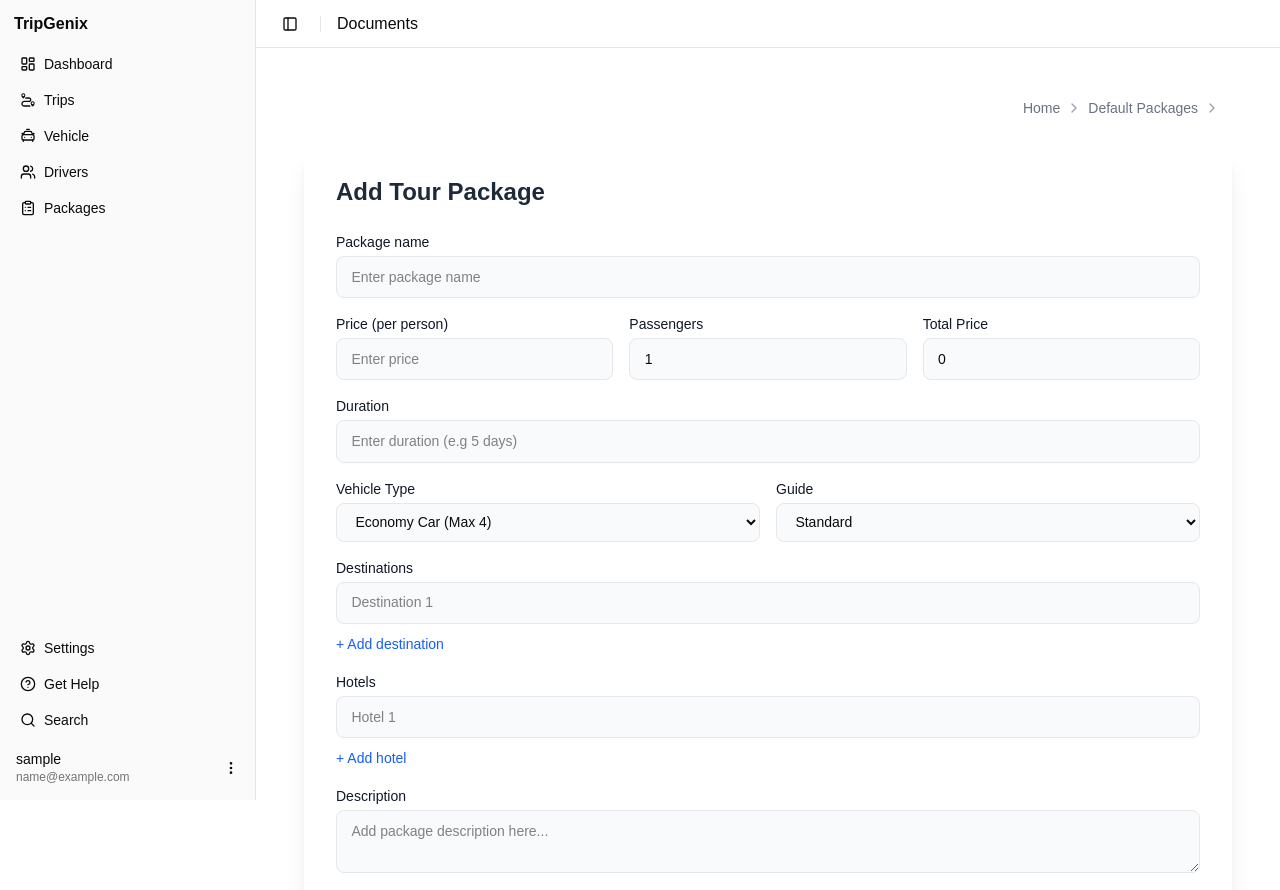
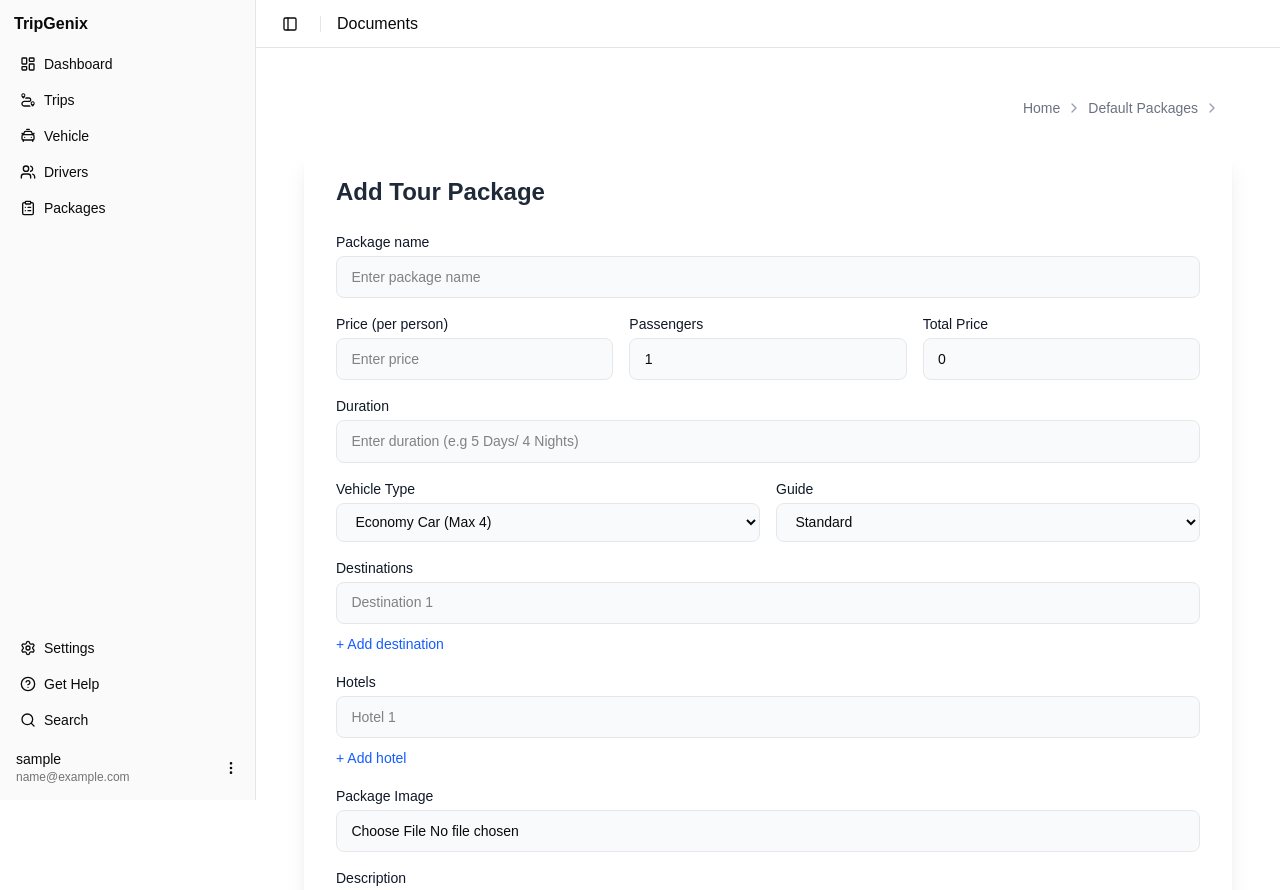
Before and after one commit to TripGenix/adminTripgenix, a React (Vite) app: page /packages/add in a window 1280 px wide. Shown: the top 890 px of the page. Built offline with nearby package versions, Linux system fonts and the light colour scheme; sample sign-in values are in the browser's storage.

Commit message:
Add default_package image

```diff
--- a/src/api/PackageApi.js
+++ b/src/api/PackageApi.js
@@ -14,32 +14,26 @@
   deletePackage(id) {
     return axiosClientPackages.delete(`/${id}`);
   },
-  createPackage(payload) {
-    return axiosClientPackages.post("", payload).then((res) => {
+  async createPackage(payload) {
+    const res = await axiosClientPackages.post("", payload);
     if (typeof res.data === "string" && res.data.toLowerCase().includes("exist")) {
       throw new Error(res.data);
     }
-
     if (res.data?.success === false) {
       throw new Error(res.data.message || "Package save failed");
     }
-
     return res;
-    });
   },
 
-  updatePackage(id, payload) {
-    return axiosClientPackages.put(`/${id}`, payload).then((res) => {
+  async updatePackage(id, payload) {
+    const res = await axiosClientPackages.put(`/${id}`, payload);
     if (typeof res.data === "string" && res.data.toLowerCase().includes("error")) {
       throw new Error(res.data);
     }
-
     if (res.data?.success === false) {
       throw new Error(res.data.message || "Package update failed");
     }
-
     return res;
-    });
   },
 };
 
--- a/src/api/axioClients/axiosClientPackages.js
+++ b/src/api/axioClients/axiosClientPackages.js
@@ -1,7 +1,7 @@
 import axios from "axios";
 
 const axiosClientPackages = axios.create({
-  baseURL: "http://localhost:8082/api/packages",
+  baseURL: "http://localhost:8084/api/packages",
   headers: {
     "Content-Type": "application/json",
   },
--- a/src/hooks/use-auth-user.js
+++ b/src/hooks/use-auth-user.js
@@ -30,7 +30,7 @@
         email: email
       });
     } else {
-      setUser(defaultUser);
+     setUser(defaultUser);
     }
   }, []);
 
--- a/src/pages/DefaultPackages/PackageForm.jsx
+++ b/src/pages/DefaultPackages/PackageForm.jsx
@@ -5,6 +5,7 @@
 import { toast } from "sonner";
 import { Loader2 } from "lucide-react";
 import PageBreadcrumb from "@/components/common/PageBreadcrumb";
+import uploadImage from "@/utils/uploadImage";
 
 export default function PackageForm() {
   const { id } = useParams();
@@ -16,11 +17,12 @@
   totalPrice:0,
   passengers: 1,
   duration: "",
-  vehicle: "ECONOMY",
-  guide: "",
+  vehicle: "Economy Car",
+  guide: "Standard Guide",
   destinations: [""],
   hotels: [""],
   features: "",
+  imageUrl: "",
   popular: false,
 };
 
@@ -35,6 +37,9 @@
 const [loading, setLoading] = useState(false);
 const [saving, setSaving] = useState(false);
 const [errors, setErrors] = useState({});
+const [imageFile, setImageFile] = useState(null);
+const [imagePreview, setImagePreview] = useState("");
+
 
 const pricePerPerson = Number(form.price || 0);
 const passengers = Number(form.passengers || 1);
@@ -43,6 +48,7 @@
   passengers === 1
     ? pricePerPerson
     : pricePerPerson * passengers * 0.75;
+
 
 
 useEffect(() => {
@@ -57,11 +63,12 @@
             price: p.price || "",
             totalPrice: p.totalPrice || 0,
             duration: p.duration || "",
-            vehicle: p.vehicle || "ECONOMY",
+            vehicle: p.vehicle || "",
             guide: p.guide || "",
             features: p.features?.join(", ") || "",
             popular: p.popular || false,
             passengers: p.passengers || 1,
+            imageUrl: p.imageUrl || "",
             destinations: p.destinations?.length ? p.destinations : [""],
             hotels: p.hotels?.length ? p.hotels : [""],
           });
@@ -72,6 +79,8 @@
       setForm(emptyForm);
     }
   }, [id]);
+
+
 
   const validate = () => {
       const e = {};
@@ -90,6 +99,7 @@
         e.destinations = "At least one destination required";
       if (!form.hotels.filter(h => h.trim()).length)
         e.hotels = "At least one hotel required";
+      if(!form.imageUrl && !imageFile)e.imageUrl="Package image is required";
 
       setErrors(e);
       return Object.keys(e).length === 0;
@@ -109,15 +119,27 @@
     setForm({ ...form, [key]: list });
   };
 
+
+  const handleImageUpload = async () => {
+  if (!imageFile) return form.imageUrl || "";
+  const url = await uploadImage(imageFile);
+  return url;
+};
+
+
 const handleSubmit = async (e) => {
   e.preventDefault();
+
   if (!validate()) {
-        Object.values(errors).forEach((msg) => {
-      toast.error(msg)});
+    Object.values(errors).forEach((msg) => toast.error(msg));
     return;
   }
 
   setSaving(true);
+
+  try {
+
+    const imageUrl = await handleImageUpload();
 
     const payload = {
       name: form.name.trim(),
@@ -131,12 +153,10 @@
       features: form.features
         ? form.features.split(",").map(f => f.trim())
         : [],
-    popular: form.popular || false
+      imageUrl: imageUrl || "",
+      popular: form.popular || false,
     };
 
-
-
-  try {
     if (id) {
       await packageApi.updatePackage(id, payload);
       toast.success("Package updated successfully");
@@ -145,12 +165,10 @@
       const res = await packageApi.createPackage(payload);
       const saved = res.data;
       setForm(prev => ({ ...prev, totalPrice: saved.totalPrice }));
-
       toast.success("Package added successfully.");
       setForm(emptyForm);
     }
-
-  } catch(err){
+  } catch (err) {
     console.error("Full backend error:", err.response?.data || err);
     const errorMessage =
       err.response?.data?.message ||
@@ -163,6 +181,7 @@
   }
 };
 
+
   if (loading) {
     return (
       <div className="min-h-screen flex items-center justify-center">
@@ -170,6 +189,8 @@
       </div>
     );
   }
+
+
 
   return (
     <div className="p-6">
@@ -224,7 +245,7 @@
           <Field label={<span className="text-gray-900">Duration</span>} error={errors.duration}>
             <input
               className="input"
-              placeholder="Enter duration (e.g 5 days)"
+              placeholder="Enter duration (e.g 5 Days/ 4 Nights)"
               value={form.duration}
               onChange={(e) => setForm({ ...form, duration: e.target.value })}
               />
@@ -260,6 +281,7 @@
               </select>
             </Field>
           </div>
+
 
 
             <Field label={<span className="text-gray-900">Destinations</span>} error={errors.destinations}>
@@ -305,6 +327,34 @@
           </Field>
 
 
+         <Field label={<span className="text-gray-900">Package Image</span>}error={errors.imageUrl}>
+          <input
+            type="file"
+            className="input"
+            accept="image/*"
+            onChange={(e) => {
+              const file = e.target.files[0];
+              if (!file) return;
+
+              setImageFile(file);
+              setImagePreview(URL.createObjectURL(file)); // 👈 preview
+  }}
+          />
+          </Field>
+
+          {(imagePreview || form.imageUrl) && (
+            <div className="mt-3 relative w-64">
+              <img
+                src={imagePreview || form.imageUrl}
+                alt="Package preview"
+                className="w-50 h-40 object-cover rounded-lg border"
+              />
+
+            </div>
+          )}
+
+
+
           <Field label={<span className="text-gray-900">Description</span>}>
             <textarea
               rows="2"
@@ -314,7 +364,6 @@
               onChange={(e) => setForm({ ...form, features: e.target.value })}
             />
           </Field>
-
 
           <Field>
             <div className="flex items-center gap-2">
```
Also changed, not shown: 1 other file (tests, documents, lock files or other folders). Lines whose indentation alone changed are shown as unchanged.
